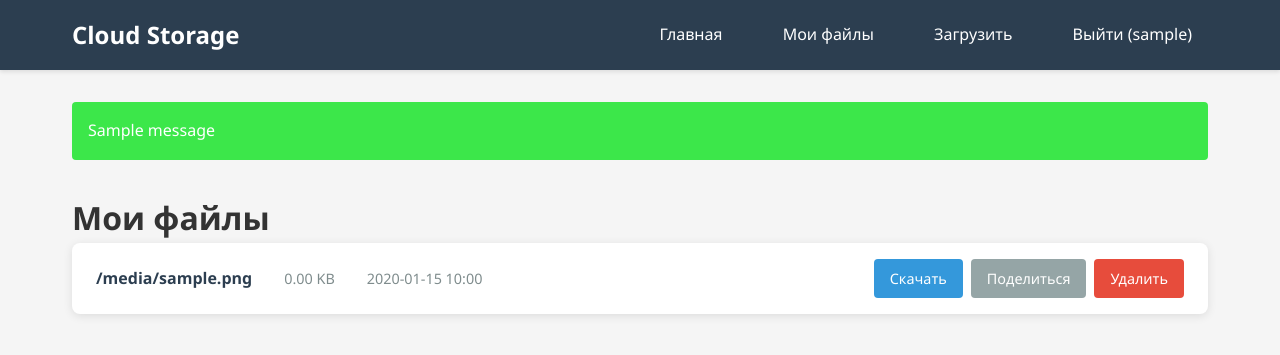
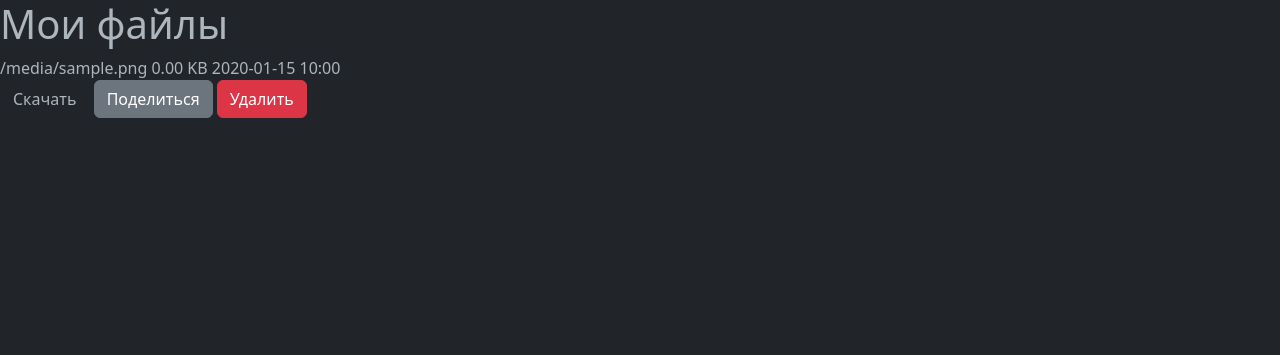
Before and after one commit to AnivmeAbc/Cloude-Storage, a Flask app: template templates/files.html in a window 1280 px wide. Shown: the top 355 px of the page. Run offline with Flask 3, Linux system fonts and the light colour scheme; the visitor is signed in with stand-in values (Sample User, id 1); tables that the repository leaves empty hold one stand-in row (values such as "Sample post"); the template is opened without the code that fills it: most values are stand-ins (such as "Sample title", 1, 10 or a date in 2020); one stand-in notice (Sample message) is shown; some libraries are stand-ins or nearby versions.

Commit message:
Refactor base.html for Bootstrap integration

```diff
--- a/templates/base.html
+++ b/templates/base.html
@@ -1,43 +1,23 @@
 <!DOCTYPE html>
-<html lang="ru">
+<html lang="en" data-bs-theme="dark">
 <head>
     <meta charset="UTF-8">
     <meta name="viewport" content="width=device-width, initial-scale=1.0">
-    <title>{% block title %}Cloud Storage{% endblock %}</title>
-    <link rel="stylesheet" href="{{ url_for('static', filename='css/style.css') }}">
+    <title>{% block title %}Cloud Drive{% endblock %}</title>
+
+    <!-- Bootstrap 5 CSS -->
+    <link href="https://cdn.jsdelivr.net/npm/bootstrap@5.3.0/dist/css/bootstrap.min.css" rel="stylesheet">
+    <!-- Bootstrap Icons -->
+    <link rel="stylesheet" href="https://cdn.jsdelivr.net/npm/bootstrap-icons@1.10.0/font/bootstrap-icons.css">
+
+    {% block extra_css %}{% endblock %}
 </head>
 <body>
-    <nav class="navbar">
-        <div class="nav-container">
-            <div class="nav-brand">
-                <h2>Cloud Storage</h2>
-            </div>
-            <div class="nav-menu">
-                {% if session.user_id %}
-                <a href="{{ url_for('dashboard') }}">Главная</a>
-                <a href="{{ url_for('files') }}">Мои файлы</a>
-                <a href="{{ url_for('upload') }}">Загрузить</a>
-                <a href="{{ url_for('logout') }}">Выйти ({{ session.username }})</a>
-                {% else %}
-                <a href="{{ url_for('login') }}">Войти</a>
-                <a href="{{ url_for('register') }}">Регистрация</a>
-                {% endif %}
-            </div>
-        </div>
-    </nav>
+    {% block content %}{% endblock %}
 
-    <div class="container">
-        {% with messages = get_flashed_messages() %}
-            {% if messages %}
-                <div class="flash-messages">
-                    {% for message in messages %}
-                        <div class="flash-message">{{ message }}</div>
-                    {% endfor %}
-                </div>
-            {% endif %}
-        {% endwith %}
+    <!-- Bootstrap JS Bundle -->
+    <script src="https://cdn.jsdelivr.net/npm/bootstrap@5.3.0/dist/js/bootstrap.bundle.min.js"></script>
 
-        {% block content %}{% endblock %}
-    </div>
+    {% block extra_js %}{% endblock %}
 </body>
 </html>
```
